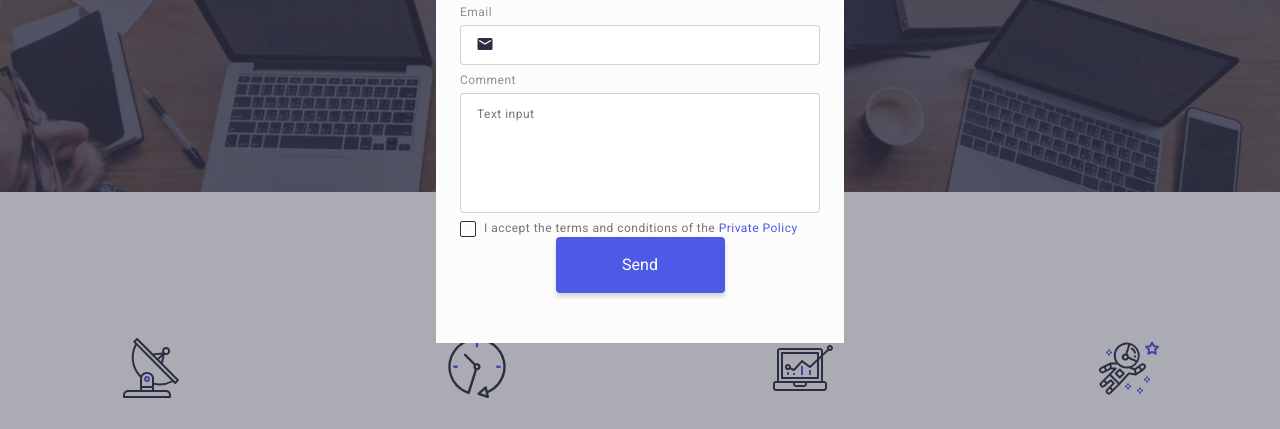
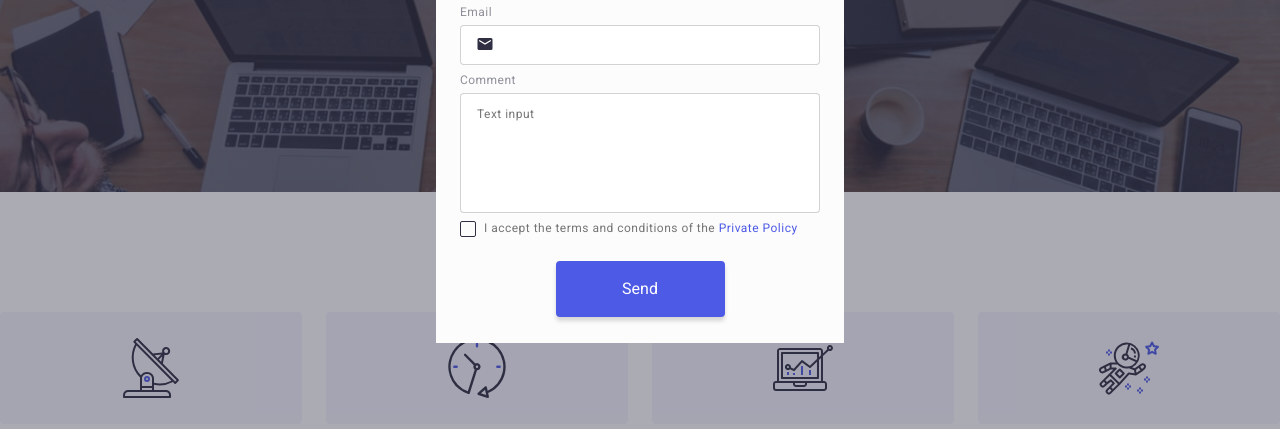
Before and after one commit to NataliaPopovych/web-studio, a plain HTML site: page index.html in a window 1280 px wide. Both pictures are taken after a click on the button "Order Service". Shown: the part 349-778 px from the top of the page. Drawn offline with nearby package versions, Linux system fonts and the light colour scheme.

Commit message:
Update styles.css

```diff
--- a/css/styles.css
+++ b/css/styles.css
@@ -310,7 +310,7 @@ transition: color 250ms var(--time-transition);}
   align-items: center;
   height:112px;
 
-  background-color: var(--logo-white-color);
+  background-color: var(--shadow-color);
   border-radius: 4px;
   margin-bottom: 8px;
 }
@@ -323,7 +323,7 @@ transition: color 250ms var(--time-transition);}
 @media screen and (max-width:1199px) {
   .values__title-card{
       letter-spacing: 0.02em;
-      color: var(--main-color-title));
+      color: var(--main-color-title);
       text-align: center;
       font-size: 36px;
       font-weight: 700;
@@ -930,6 +930,7 @@ img{
     width: 169px;
     height: 56px;
     padding: 0;
+    margin-top: 24px;
     color: var(--lead-color);
     background: var(--logo-color);
     border: 1px solid transparent;
```
